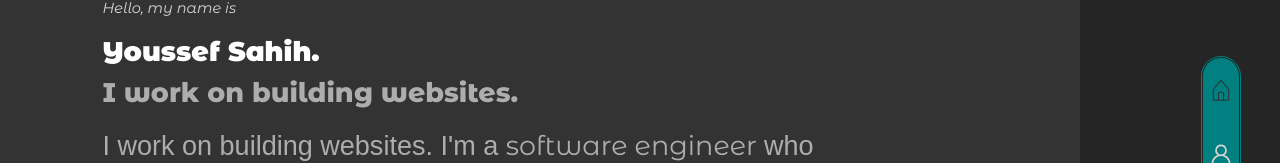
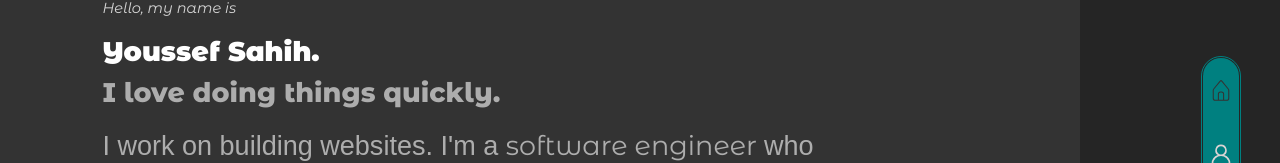
Before and after one commit to ysahih/Portfolio, a Next.js app: page / in a window 1280 px wide. Shown: the part 182-345 px from the top of the page. Built offline with nearby package versions, Linux system fonts and the light colour scheme; a web font is replaced by a local one.

Commit message:
change the welcome message

```diff
--- a/app/Components/Home.tsx
+++ b/app/Components/Home.tsx
@@ -13,7 +13,7 @@ const Home = ()=> {
 
           <div className="name">
             <h1 className="secondline">Youssef Sahih.</h1>
-            <h1 className="thirdline">I work on building websites.</h1>
+            <h1 className="thirdline">I love doing things quickly.</h1>
           </div>
 
           <div className="me">
```
